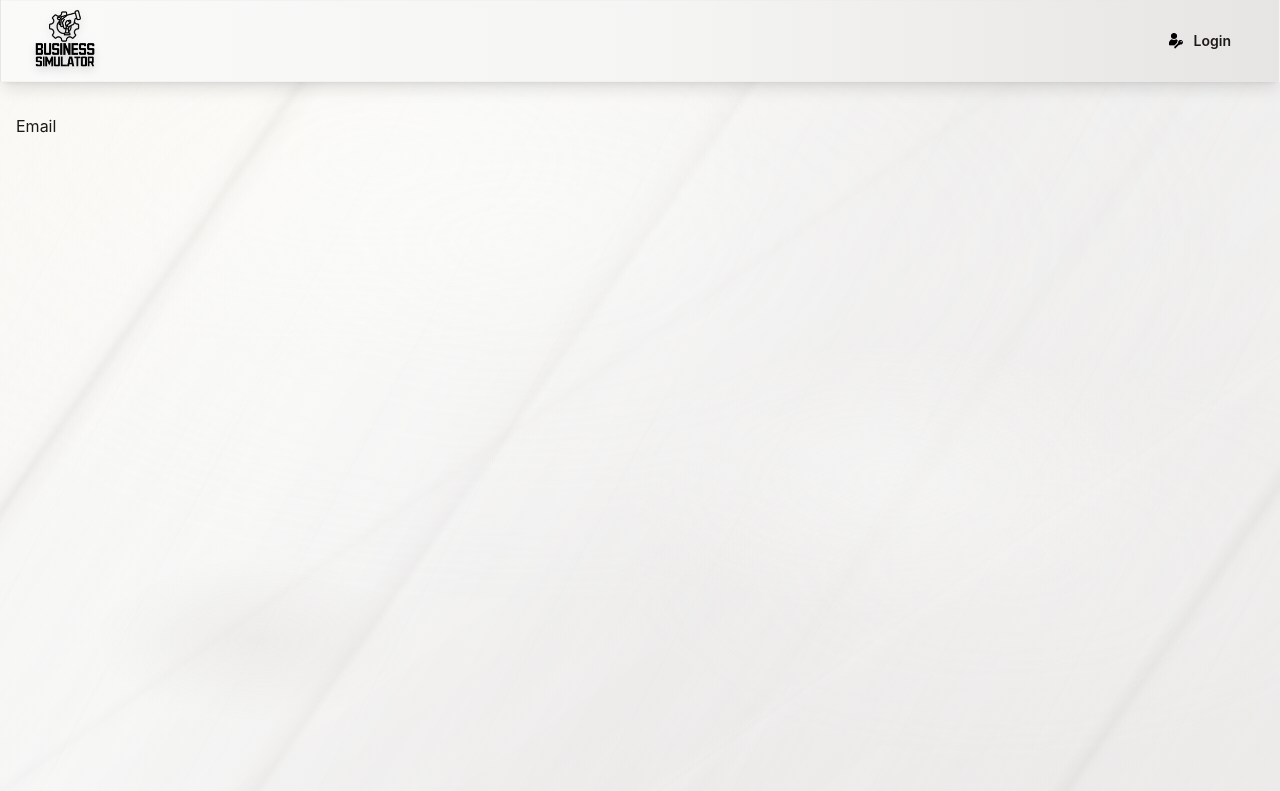
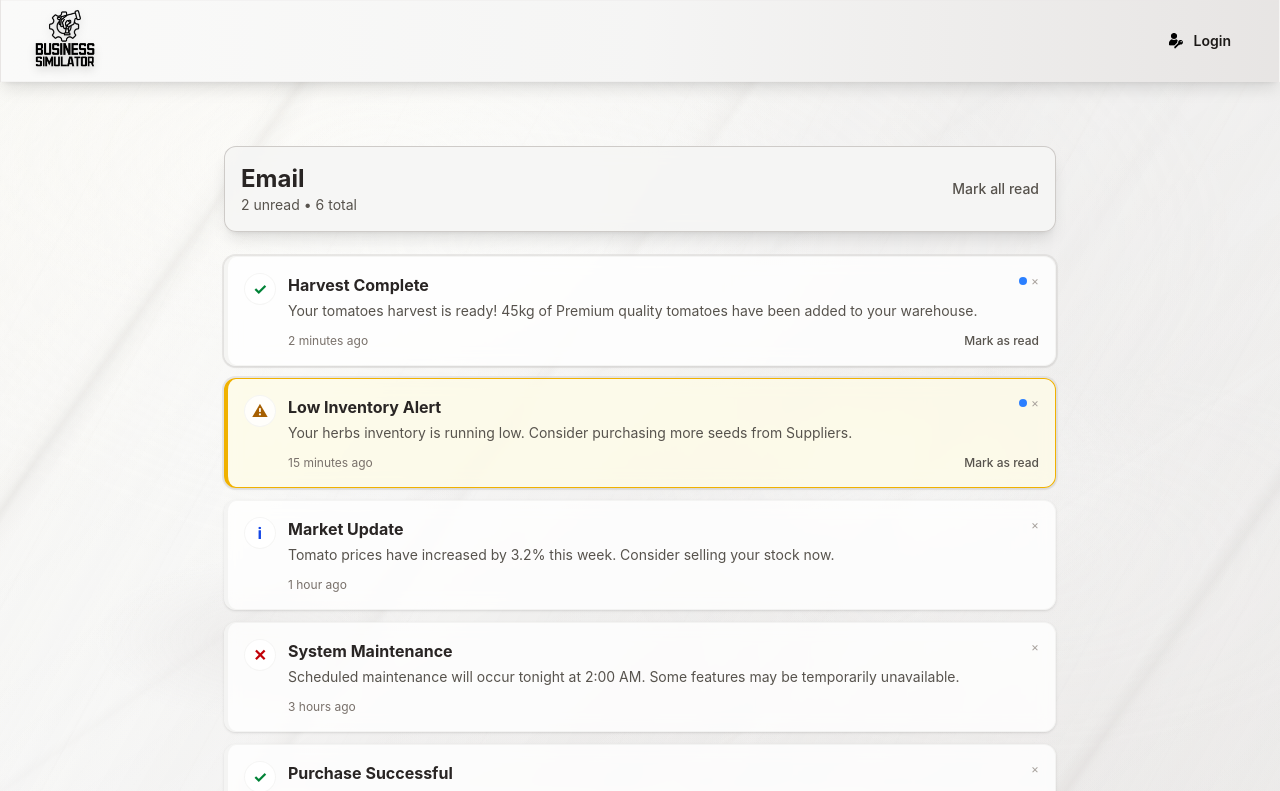
Before and after one commit to RebelsBlocks/business-simulator-frontend, a React (Vite) app: page /email in a window 1280 px wide. Shown: the top 791 px of the page. Built offline with nearby package versions, Linux system fonts and the light colour scheme.

Commit message:
adding Email/notifications UI

```diff
--- a/src/pages/Email.tsx
+++ b/src/pages/Email.tsx
@@ -1,9 +1,214 @@
-const Email = () => {
-  return (
-    <div>
-      Email
-    </div>
-  )
+import { useState } from 'react';
+import MarbleTexture from '../components/MarbleTexture';
+
+interface Notification {
+  id: string;
+  type: 'success' | 'warning' | 'info' | 'error';
+  title: string;
+  message: string;
+  timestamp: string;
+  read: boolean;
+  action?: string;
 }
 
-export default Email
+const Email = () => {
+  const [notifications, setNotifications] = useState<Notification[]>([
+    {
+      id: '1',
+      type: 'success',
+      title: 'Harvest Complete',
+      message: 'Your tomatoes harvest is ready! 45kg of Premium quality tomatoes have been added to your warehouse.',
+      timestamp: '2 minutes ago',
+      read: false,
+      action: 'View in Sales'
+    },
+    {
+      id: '2',
+      type: 'warning',
+      title: 'Low Inventory Alert',
+      message: 'Your herbs inventory is running low. Consider purchasing more seeds from Suppliers.',
+      timestamp: '15 minutes ago',
+      read: false,
+      action: 'Buy Seeds'
+    },
+    {
+      id: '3',
+      type: 'info',
+      title: 'Market Update',
+      message: 'Tomato prices have increased by 3.2% this week. Consider selling your stock now.',
+      timestamp: '1 hour ago',
+      read: true,
+      action: 'Check Prices'
+    },
+    {
+      id: '4',
+      type: 'error',
+      title: 'System Maintenance',
+      message: 'Scheduled maintenance will occur tonight at 2:00 AM. Some features may be temporarily unavailable.',
+      timestamp: '3 hours ago',
+      read: true
+    },
+    {
+      id: '5',
+      type: 'success',
+      title: 'Purchase Successful',
+      message: 'Your order for 3 Basic salad modules has been confirmed. Delivery expected in 24 hours.',
+      timestamp: '1 day ago',
+      read: true,
+      action: 'Track Order'
+    },
+    {
+      id: '6',
+      type: 'info',
+      title: 'Season Change',
+      message: 'Spring season is ending. Prepare for Summer crops and adjust your production strategy.',
+      timestamp: '2 days ago',
+      read: true,
+      action: 'View Calendar'
+    }
+  ]);
+
+
+
+  const markAsRead = (id: string) => {
+    setNotifications(prev =>
+      prev.map(notification =>
+        notification.id === id ? { ...notification, read: true } : notification
+      )
+    );
+  };
+
+  const deleteNotification = (id: string) => {
+    setNotifications(prev => prev.filter(notification => notification.id !== id));
+  };
+
+  const getTypeColor = (type: string) => {
+    switch (type) {
+      case 'success': return 'border-green-500 bg-green-50/80';
+      case 'warning': return 'border-yellow-500 bg-yellow-50/80';
+      case 'error': return 'border-red-500 bg-red-50/80';
+      case 'info': return 'border-blue-500 bg-blue-50/80';
+      default: return 'border-stone-300 bg-stone-50/80';
+    }
+  };
+
+  const getTypeIcon = (type: string) => {
+    switch (type) {
+      case 'success': return '✓';
+      case 'warning': return '⚠';
+      case 'error': return '✕';
+      case 'info': return 'ℹ';
+      default: return '•';
+    }
+  };
+
+  const getTypeTextColor = (type: string) => {
+    switch (type) {
+      case 'success': return 'text-green-700';
+      case 'warning': return 'text-yellow-700';
+      case 'error': return 'text-red-700';
+      case 'info': return 'text-blue-700';
+      default: return 'text-stone-700';
+    }
+  };
+
+
+
+  const unreadCount = notifications.filter(n => !n.read).length;
+
+  return (
+    <div className="min-h-screen relative">
+      <MarbleTexture />
+      <div className="max-w-4xl mx-auto px-2 sm:px-6 lg:px-8 py-4 sm:py-8 relative z-10">
+
+        {/* Header */}
+        <div className="bg-stone-100/90 backdrop-blur-sm border border-stone-400/50 rounded-xl p-3 sm:p-4 mb-4 sm:mb-6 shadow-lg">
+          <div className="flex items-center justify-between">
+            <div>
+              <h1 className="text-lg sm:text-2xl font-bold text-stone-800">Email</h1>
+              <p className="text-xs sm:text-sm text-stone-600">
+                {unreadCount} unread • {notifications.length} total
+              </p>
+            </div>
+            <div className="flex items-center gap-2">
+              <button
+                onClick={() => setNotifications(prev => prev.map(n => ({ ...n, read: true })))}
+                className="text-xs sm:text-sm text-stone-600 hover:text-stone-800 font-medium"
+              >
+                Mark all read
+              </button>
+            </div>
+          </div>
+        </div>
+
+
+
+        {/* Notifications List */}
+        <div className="space-y-2 sm:space-y-3">
+          {notifications.length === 0 ? (
+            <div className="bg-white/80 backdrop-blur-sm rounded-xl p-6 sm:p-8 border border-stone-200/40 text-center">
+              <div className="text-4xl mb-4">📭</div>
+              <h3 className="text-lg sm:text-xl font-bold text-stone-800 mb-2">No emails</h3>
+              <p className="text-stone-600 text-sm sm:text-base">You're all caught up!</p>
+            </div>
+          ) : (
+            notifications.map((notification) => (
+              <div
+                key={notification.id}
+                className={`bg-white/80 backdrop-blur-sm rounded-xl p-3 sm:p-4 border-l-4 ${getTypeColor(notification.type)} border-r border-t border-b border-stone-200/40 shadow-sm hover:shadow-md transition-all duration-200 ${
+                  !notification.read ? 'ring-2 ring-stone-300/50' : ''
+                }`}
+              >
+                <div className="flex items-start gap-3">
+                  {/* Icon */}
+                  <div className={`w-6 h-6 sm:w-8 sm:h-8 rounded-full flex items-center justify-center text-sm sm:text-base font-bold ${getTypeTextColor(notification.type)} bg-white/80 border border-stone-200/40`}>
+                    {getTypeIcon(notification.type)}
+                  </div>
+
+                  {/* Content */}
+                  <div className="flex-1 min-w-0">
+                    <div className="flex items-start justify-between gap-2 mb-1">
+                      <h3 className="text-sm sm:text-base font-bold text-stone-800">
+                        {notification.title}
+                      </h3>
+                      <div className="flex items-center gap-1">
+                        {!notification.read && (
+                          <div className="w-2 h-2 bg-blue-500 rounded-full"></div>
+                        )}
+                        <button
+                          onClick={() => deleteNotification(notification.id)}
+                          className="text-stone-400 hover:text-stone-600 text-xs"
+                        >
+                          ×
+                        </button>
+                      </div>
+                    </div>
+
+                    <p className="text-xs sm:text-sm text-stone-600 mb-2 sm:mb-3">
+                      {notification.message}
+                    </p>
+
+                                         <div className="flex items-center justify-between">
+                       <span className="text-xs text-stone-500">{notification.timestamp}</span>
+                       {!notification.read && (
+                         <button
+                           onClick={() => markAsRead(notification.id)}
+                           className="text-xs text-stone-600 hover:text-stone-800 font-medium"
+                         >
+                           Mark as read
+                         </button>
+                       )}
+                     </div>
+                  </div>
+                </div>
+              </div>
+            ))
+          )}
+        </div>
+
+      </div>
+    </div>
+  );
+};
+
+export default Email;
```
